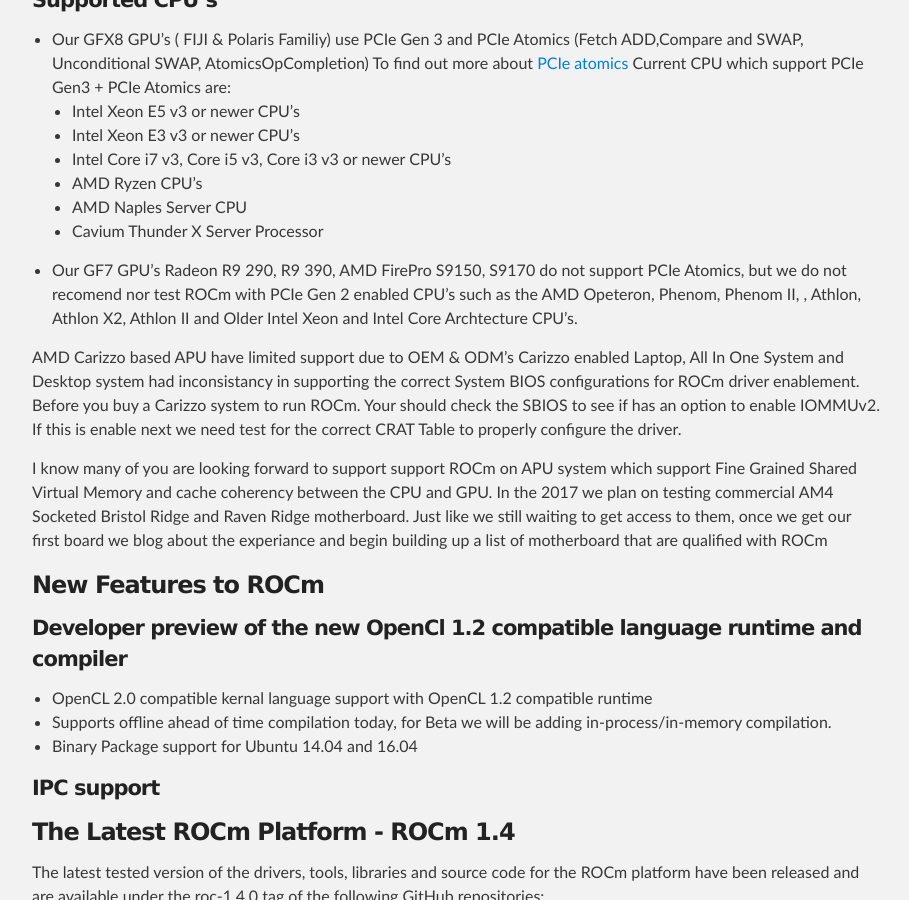
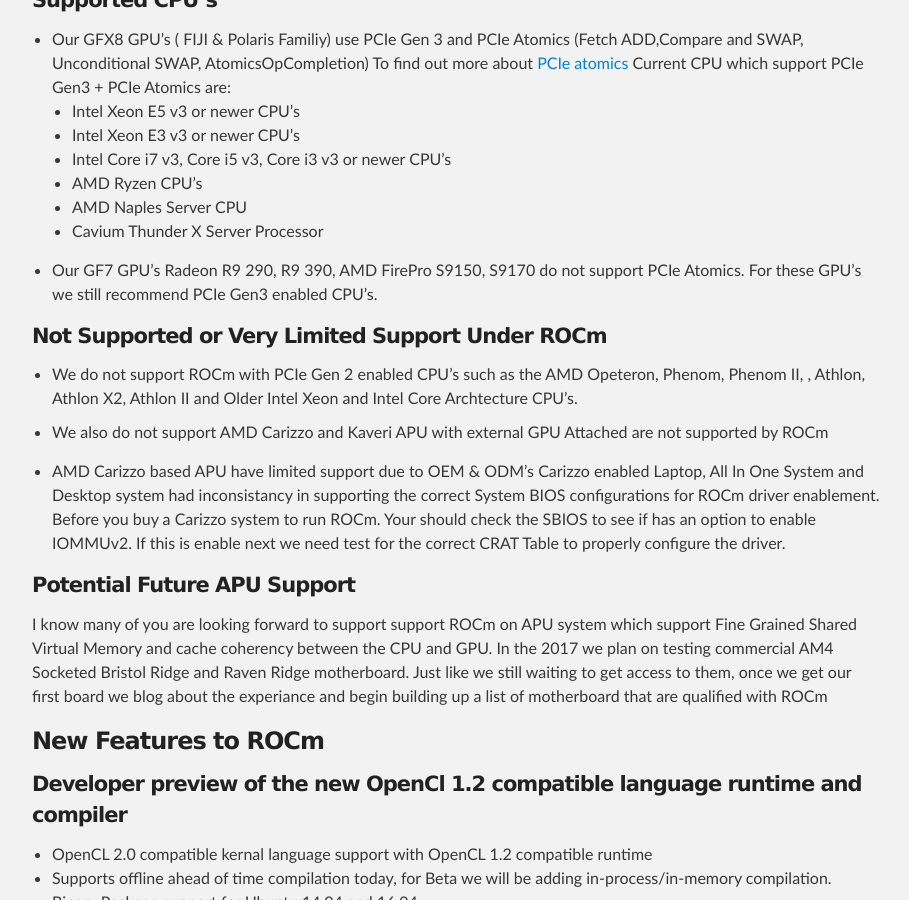
Before and after one commit to ROCm/ROCm.github.io, a Jekyll site: the page built from install.md, in a window 1280 px wide and 900 px high, scrolled down 937 px. Shown: the whole window, without its empty margins (183-1092 px from the left). Built offline with Jekyll 4.4.1, drawn with Linux system fonts in a browser that asks for light colours.

Commit message:
Update install.md

```diff
--- a/install.md
+++ b/install.md
@@ -38,10 +38,16 @@
   * AMD Ryzen CPU's
   * AMD Naples Server CPU
   * Cavium Thunder X Server Processor
-* Our GF7 GPU's Radeon R9 290, R9 390, AMD FirePro S9150, S9170 do not support PCIe Atomics, but we do not recomend nor test ROCm with PCIe Gen 2 enabled CPU's such as the AMD Opeteron, Phenom, Phenom II, , Athlon, Athlon X2, Athlon II and Older Intel Xeon and Intel Core Archtecture CPU's.
+* Our GF7 GPU's Radeon R9 290, R9 390, AMD FirePro S9150, S9170 do not support PCIe Atomics. For these GPU's we still recommend PCIe Gen3 enabled CPU's.
 
-AMD Carizzo based APU have limited support due to OEM & ODM's Carizzo enabled Laptop, All In One System and Desktop system had inconsistancy in supporting the correct System BIOS configurations for ROCm driver enablement. Before you buy a Carizzo system to run ROCm.  Your should check the SBIOS to see if has an option to enable IOMMUv2. If this is enable next we need test for  the correct CRAT Table to properly configure the driver.
 
+#### Not Supported or Very Limited Support Under ROCm
+* We do not support ROCm with PCIe Gen 2 enabled CPU's such as the AMD Opeteron, Phenom, Phenom II, , Athlon, Athlon X2, Athlon II and Older Intel Xeon and Intel Core Archtecture CPU's.
+* We also do not support AMD Carizzo and Kaveri APU with external GPU Attached are not supported by ROCm
+
+* AMD Carizzo based APU have limited support due to OEM & ODM's Carizzo enabled Laptop, All In One System and Desktop system had inconsistancy in supporting the correct System BIOS configurations for ROCm driver enablement. Before you buy a Carizzo system to run ROCm.  Your should check the SBIOS to see if has an option to enable IOMMUv2. If this is enable next we need test for  the correct CRAT Table to properly configure the driver.
+
+#### Potential Future APU Support
 I know many of you are looking forward to support support ROCm on APU system which support Fine Grained Shared Virtual Memory and cache coherency between the CPU and GPU. In the 2017 we plan on testing commercial AM4 Socketed Bristol Ridge and Raven Ridge motherboard. Just like we still waiting to get access to them, once we get our first board we blog about the experiance and begin building up a list of motherboard that are qualified with ROCm
 
 ### New Features to ROCm
```
